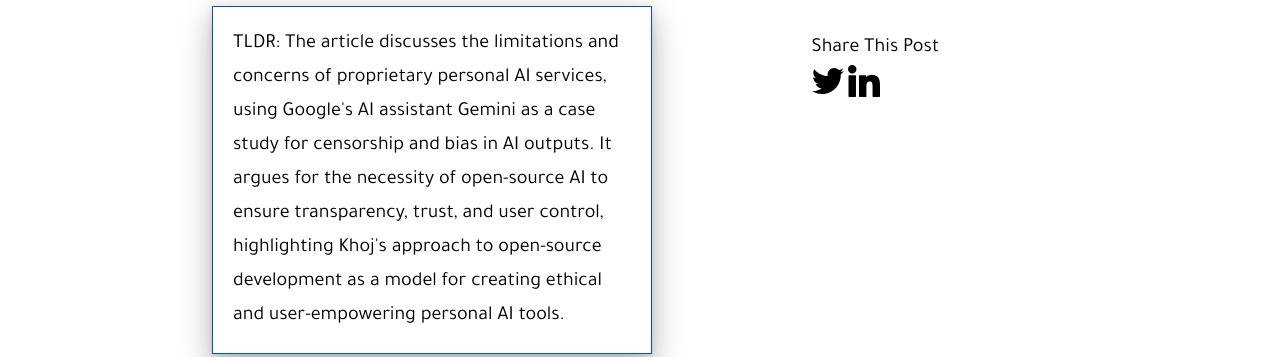
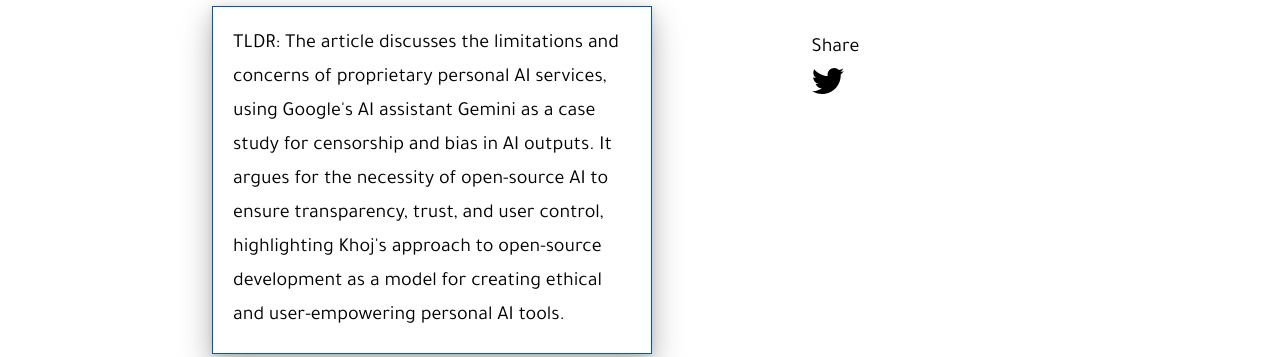
Before and after one commit to khoj-ai/flare, an Astro site: page /posts/ai-risks-safety-and-mitigation in a window 1280 px wide. Shown: the part 503-860 px from the top of the page. Built offline with nearby package versions, Linux system fonts and the light colour scheme; Astro itself is replaced by a stand-in of ours; a web font is replaced by a local one.

Commit message:
Remove LinkedIn share link

```diff
--- a/src/layouts/BlogPost.astro
+++ b/src/layouts/BlogPost.astro
@@ -136,7 +136,7 @@ const authorObj = AUTHOR_METADATA[author as keyof typeof AUTHOR_METADATA];
 				</div>
 				<br />
 				<div class="share-info">
-					<div class="share-title">Share This Post</div>
+					<div class="share-title">Share</div>
 					<div class="share-buttons">
 						<a
 							class="share-button"
@@ -154,22 +154,6 @@ const authorObj = AUTHOR_METADATA[author as keyof typeof AUTHOR_METADATA];
 								height={32}
 							/>
 						</a>
-						<a
-							class="share-button"
-							href={`https://www.linkedin.com/sharing/share-offsite?url='${encodeURIComponent(
-								`${Astro.url}`
-							)}'&title=${title}`}
-							target="_blank"
-							rel="noopener noreferrer"
-						>
-							<img
-								class="share-button"
-								src="/icons/linkedin.svg"
-								alt="Share on LinkedIn"
-								width={32}
-								height={32}
-							/>
-						</a>
 					</div>
 				</div>
 			</aside>
```
Also changed, not shown: public/icons/linkedin.svg (deleted).
